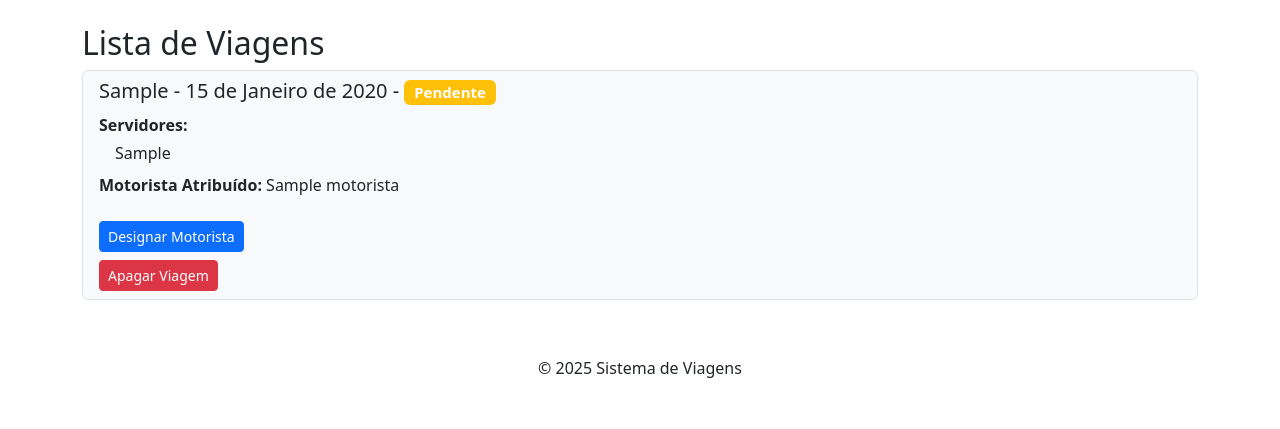
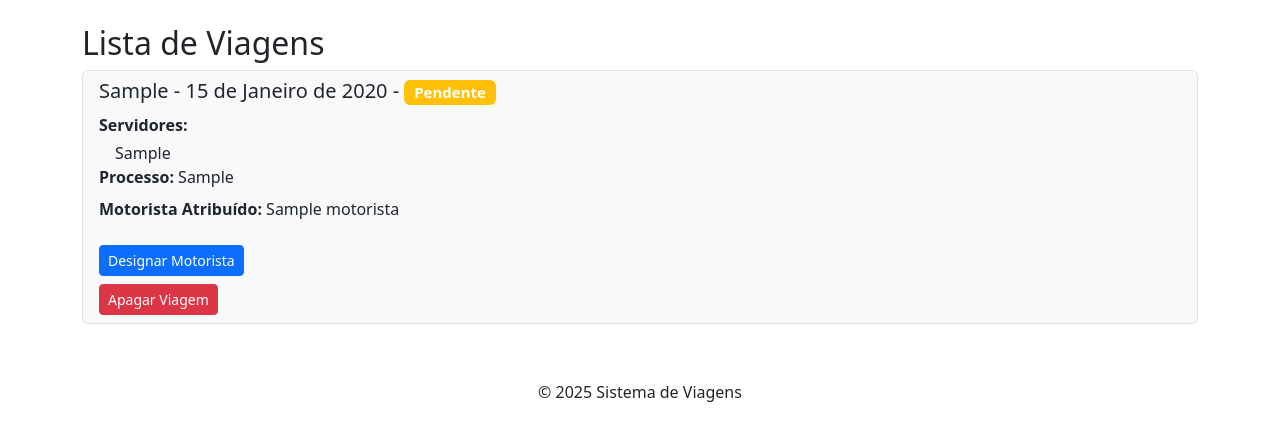
Before and after one commit to plmdsmatheus/Web-Semjidh-Viagens, a Django app: page /viagens/listar_viagens/ in a window 1280 px wide. Shown: the part 216-645 px from the top of the page. Run offline with Django 5.2, Linux system fonts and the light colour scheme; a user stored in the database is signed in; tables that the repository leaves empty hold one stand-in row (values such as "Sample post").

Commit message:
Feat: Implements a view
Implemented an improved visualization with the addition of the model process

```diff
--- a/semjidhapp/viagens/templates/viagens/listar_viagens.html
+++ b/semjidhapp/viagens/templates/viagens/listar_viagens.html
@@ -22,6 +22,9 @@
                         {% endfor %}
                     </ul>
 
+                    <p class="mb-1"><strong>Processo:</strong> {{ viagem.processo }}</p>
+
+
                     {% if viagem.motorista %}
                         <p class="mt-2"><strong>Motorista Atribuído:</strong> {{ viagem.motorista.nome }}</p>
                     {% endif %}
```
